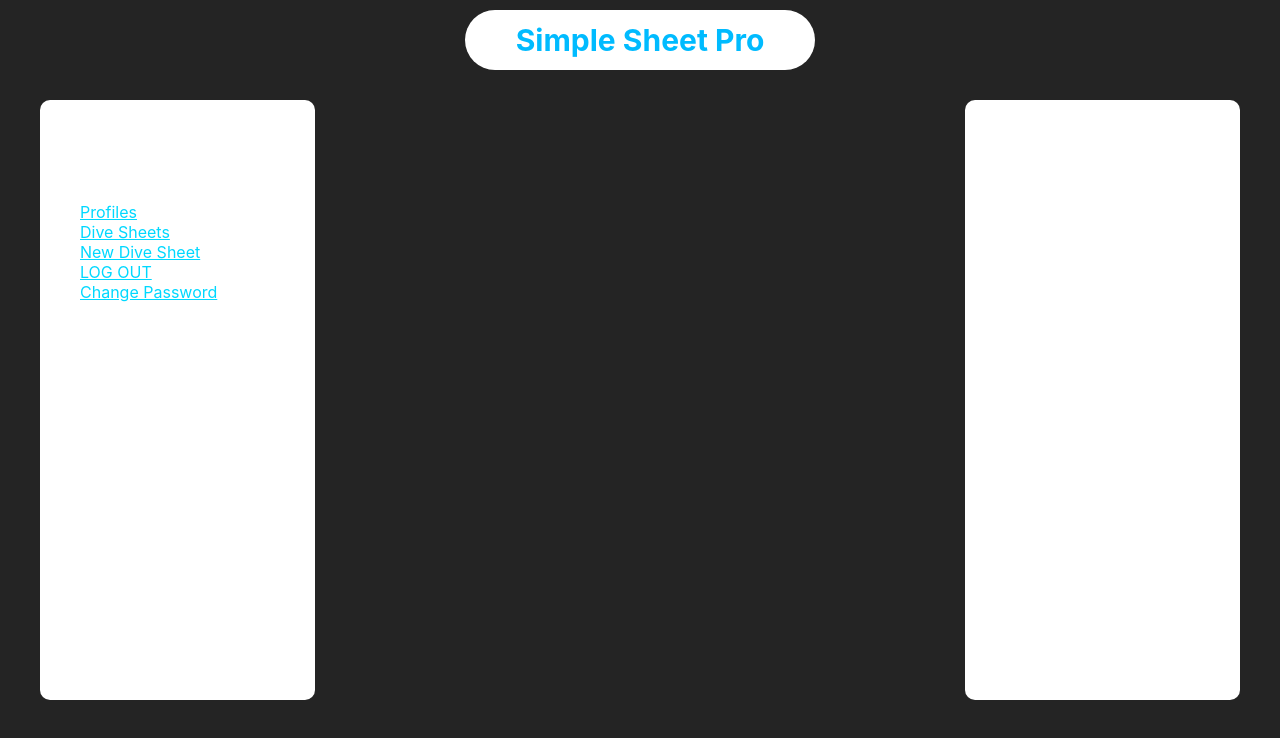
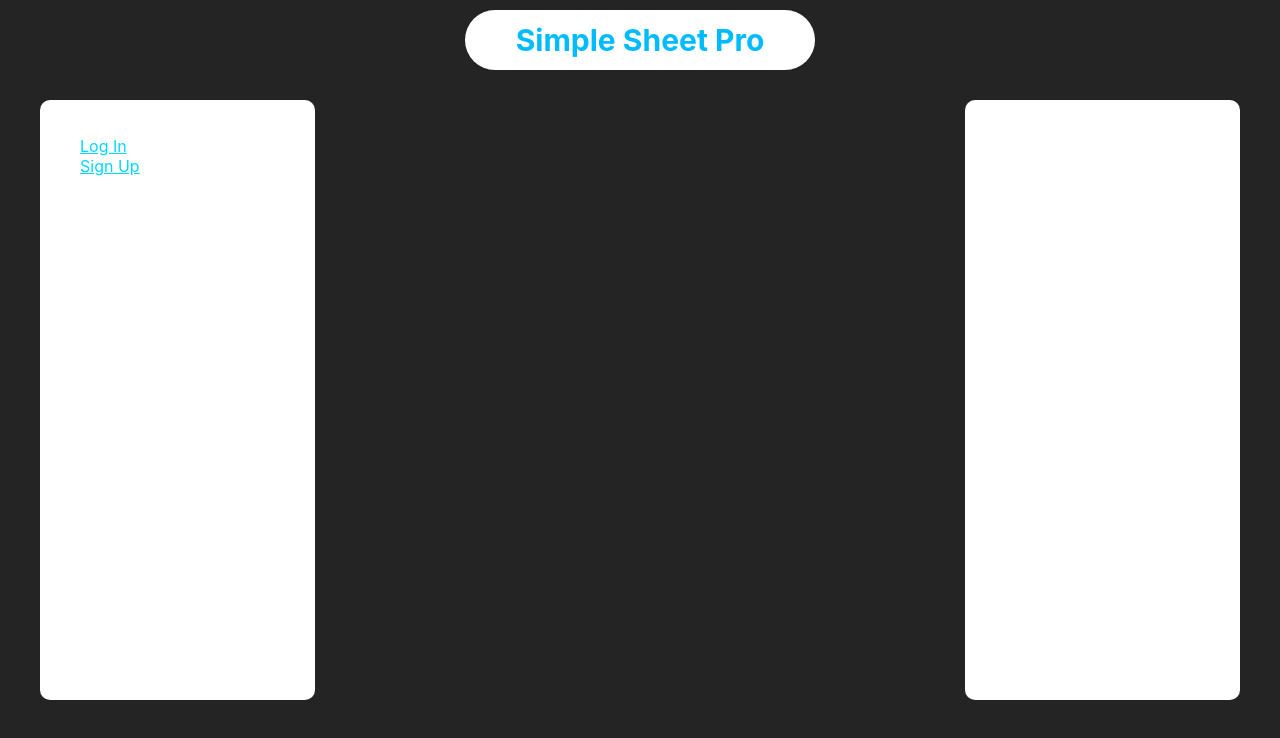
Before and after one commit to PeterLucido/SimpleSheetPro-Front-End, a React (Vite) app: page / in a window 1280 px wide. Shown: the top 738 px of the page. Built offline with nearby package versions, Linux system fonts and the light colour scheme; no server answers.

Commit message:
adjust nav

```diff
--- a/src/components/LeftSideBar/LeftSideBar.jsx
+++ b/src/components/LeftSideBar/LeftSideBar.jsx
@@ -6,14 +6,21 @@ const LeftSideBar = ({ user, handleLogout }) => {
   return (
     <div className="left-sidebar">
       <img src={pfp.png} />
+      {user ?
         <ul>
-        <h1>Welcome</h1>
+          <li>Welcome, {user.name}</li>
           <li><NavLink to="/profiles">Profiles</NavLink></li>
           <li><NavLink to="/DiveSheets">Dive Sheets</NavLink></li>
           <li><NavLink to="/NewDiveSheet">New Dive Sheet</NavLink></li>
           <li><NavLink to="" onClick={handleLogout}>LOG OUT</NavLink></li>
           <li><NavLink to="/auth/change-password">Change Password</NavLink></li>
         </ul>
+      :
+        <ul>
+          <li><NavLink to="/auth/login">Log In</NavLink></li>
+          <li><NavLink to="/auth/signup">Sign Up</NavLink></li>
+        </ul>
+      }
     </div>
   )
 }
```
Lines whose indentation alone changed are shown as unchanged.
